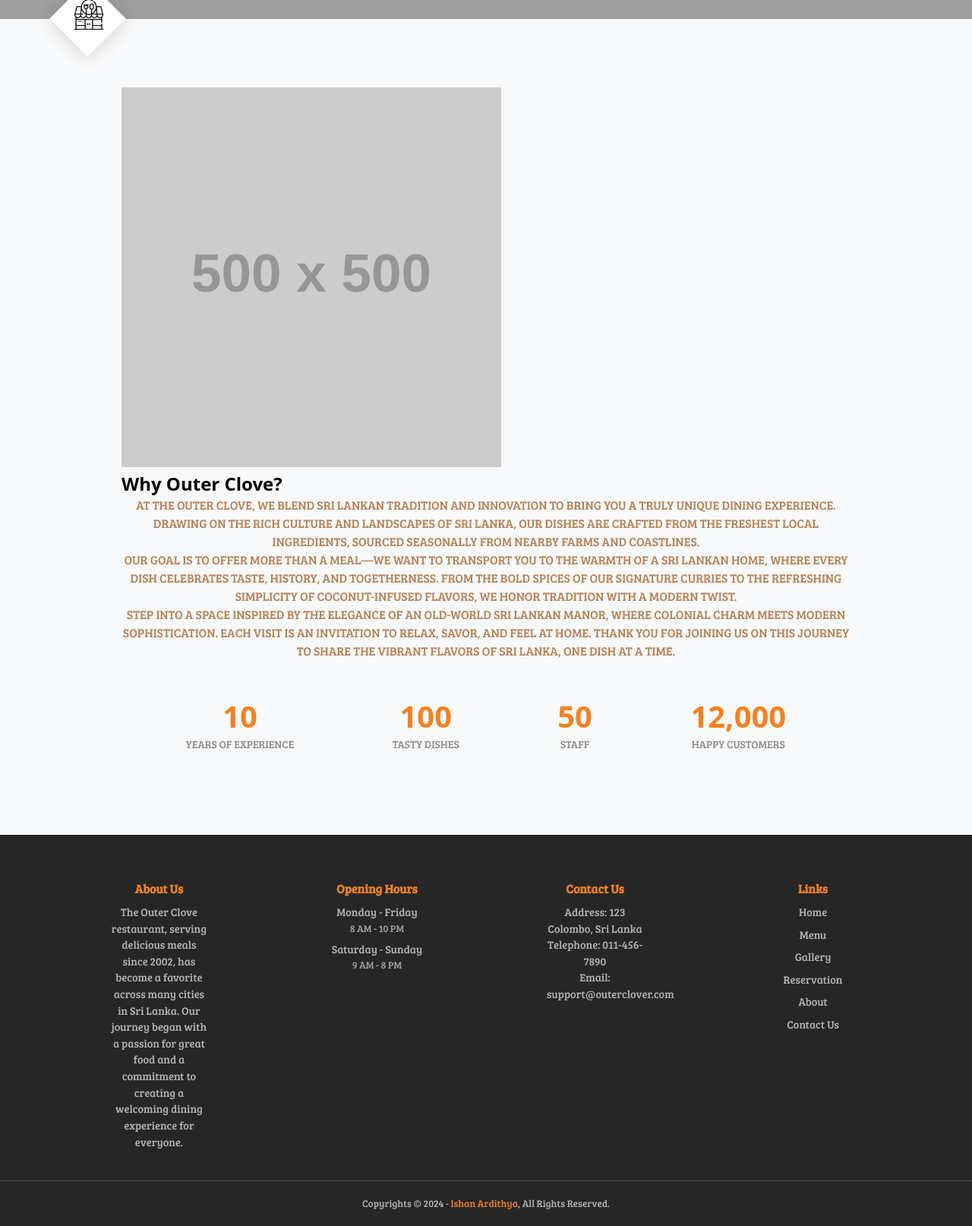
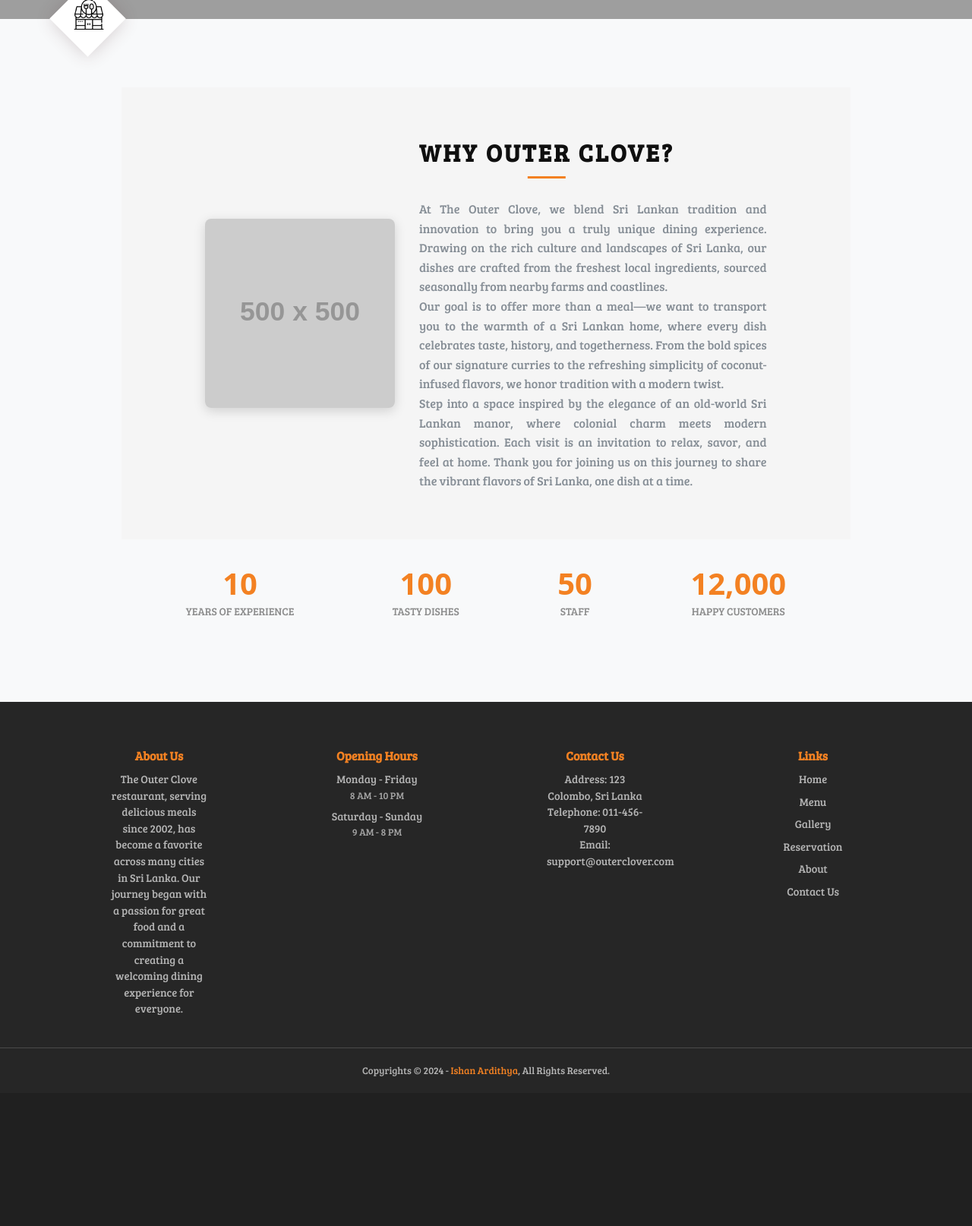
Before and after one commit to IshanArdithya/TheOuterClove, a PHP site: page /TheOuterClove/about.php in a window 1280 px wide. Shown: the part 462-2076 px from the top of the page at 76% size. After the commit the page ends 1879 px from the top, so only its background shows below. Run offline with PHP 8.4, Linux system fonts and the light colour scheme; grey boxes labelled with a size stand in for pictures from a placeholder-image service; some libraries are stand-ins or nearby versions; some web fonts are replaced; grey boxes are pictures that could not be loaded.

Commit message:
Update styles.css

```diff
--- a/css/styles.css
+++ b/css/styles.css
@@ -39,6 +39,8 @@ body {
   --about-color: #a56027c8;
   --form-placeholder-color: #969696;
   --error-color: #e90000;
+
+  --text-color1: #0f0f0f;
 }
 
 a {
@@ -1348,16 +1350,78 @@ input[type="radio"]:checked + .feedback-navigation label {
 
 /* ------------------- About (about.html) ------------------- */
 
-#about p {
-  text-align: center;
-  max-width: 70rem;
-  margin: 0 auto 1rem;
-  line-height: 1.5;
-  color: var(--about-color);
-  font-family: "Open Sans", Arial, sans-serif;
-  font-family: "Bree Serif", serif;
+.about-whyus {
+  display: flex;
+  align-items: center;
+  justify-content: center;
+  gap: 2rem;
+  padding: 4rem;
+  background-color: #f5f5f5;
+}
+
+.about-whyus h2 {
   text-transform: uppercase;
 }
+
+.whyus-image {
+  width: 30%; /* 4:5 ratio */
+  aspect-ratio: 5 / 5;
+  object-fit: cover;
+  border-radius: 8px;
+  box-shadow: 0 4px 15px rgba(0, 0, 0, 0.15);
+}
+
+.whyus-content {
+  width: 55%;
+}
+
+.whyus-title {
+  position: relative;
+  font-family: "Bree Serif", serif;
+  text-align: left;
+  display: inline-block;
+  letter-spacing: 3px;
+  font-size: 2rem;
+  font-weight: 600;
+  color: var(--text-color1);
+  margin-bottom: 2.5rem;
+}
+
+.title-line {
+  position: relative;
+}
+
+.whyus-title::after {
+  width: 15%;
+  height: 3px;
+  background: var(--main-theme-color);
+  content: "";
+  position: absolute;
+  top: 100%;
+  left: 50%;
+  transform: translateX(-50%);
+  margin-top: 10px;
+}
+
+.whyus-description {
+  font-family: "Bree Serif", serif;
+  font-size: 1rem;
+  line-height: 1.6;
+  color: #333;
+  text-align: justify !important;
+}
+
+@media (max-width: 768px) {
+  .about-whyus {
+    flex-direction: column;
+    padding: 2rem;
+  }
+
+  .whyus-image, .whyus-content {
+    width: 100%;
+  }
+}
+
 
 .statistics-container {
   display: flex;
```
